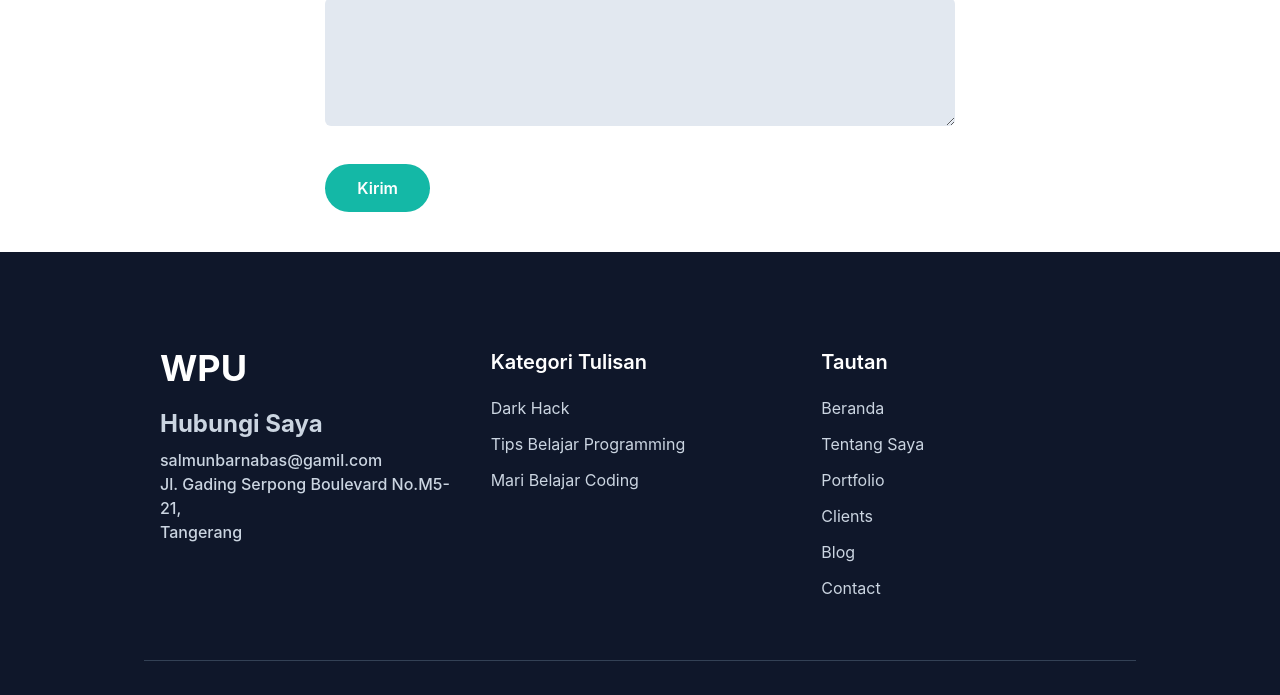
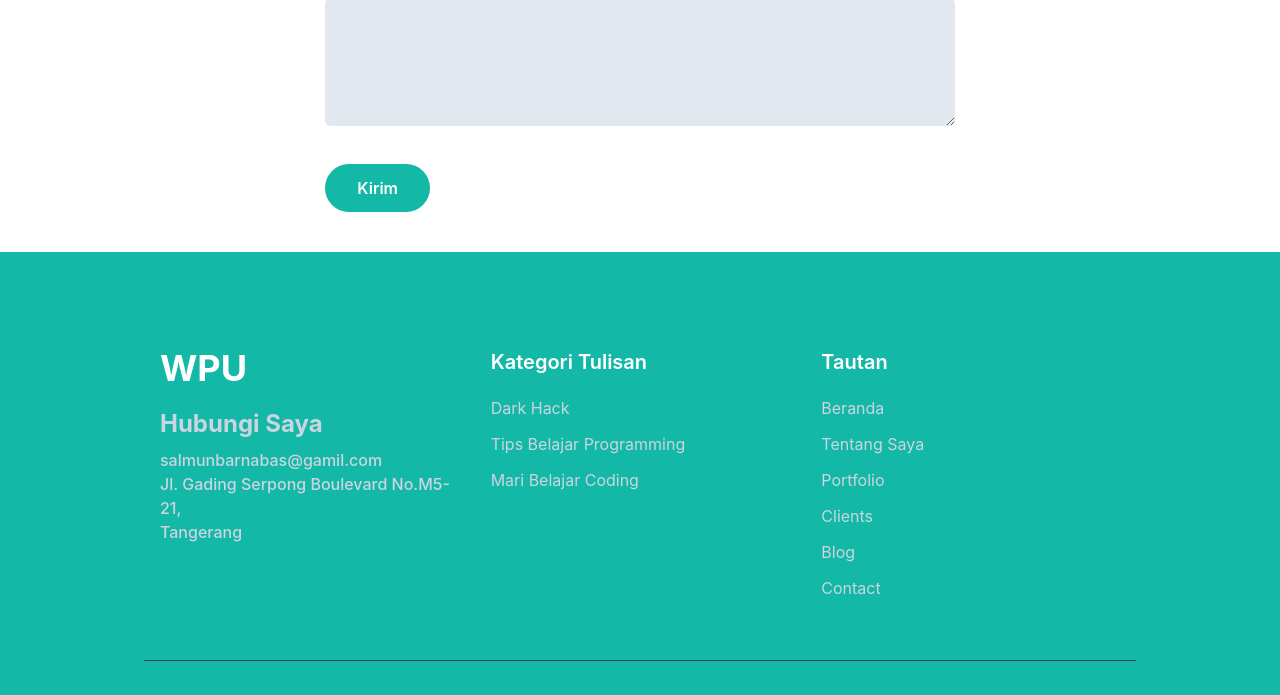
Before and after one commit to salmunbarnabas/portfolio-tailwind-CSS, a website: page index.html in a window 1280 px wide. Shown: the part 5146-5841 px from the top of the page. Drawn offline with Linux system fonts and the light colour scheme.

Commit message:
background

```diff
--- a/index.html
+++ b/index.html
@@ -288,7 +288,7 @@
 
 
     <!-- Footer Start -->
-    <footer class="bg-dark pt-24 pb-12">
+    <footer class="bg-primary pt-24 pb-12">
         <div class="container">
             <div class="flex flex-wrep">
                 <div class="w-full px-4 mb-12 text-slate-300 font-medium md:w-1/3">
```
